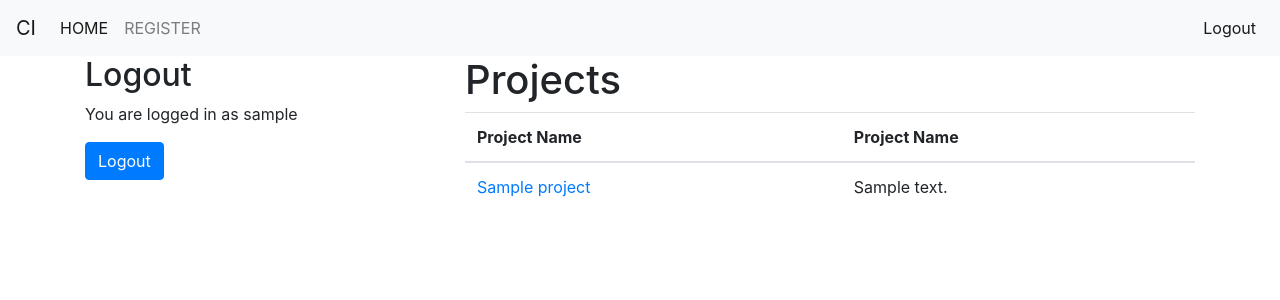
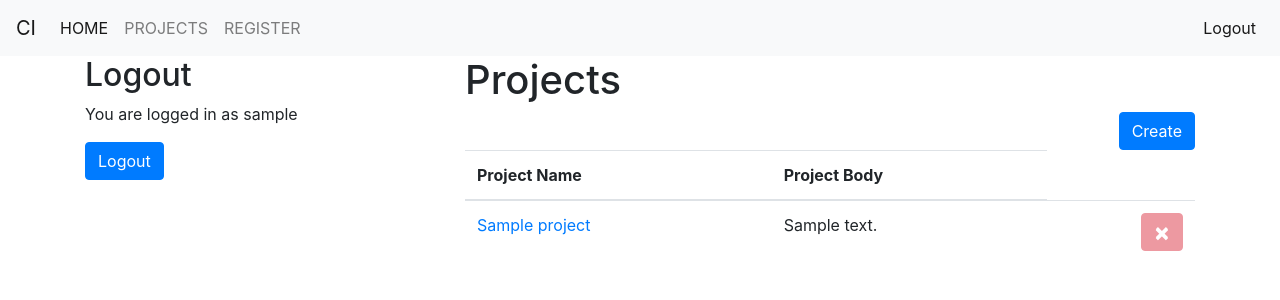
Before and after one commit to hanafa01/ci, a CodeIgniter app: page /GeniusSystems/projects in a window 1280 px wide. Shown: the top 300 px of the page. Run offline with CodeIgniter, Linux system fonts and the light colour scheme; the visitor is signed in with stand-in values (Sample User, id 1); tables that the repository leaves empty or names only in its code hold one stand-in row (values such as "Sample post"); some libraries are stand-ins or nearby versions.

Commit message:
all about projects

```diff
--- a/application/controllers/Home.php
+++ b/application/controllers/Home.php
@@ -3,6 +3,10 @@
 class Home extends CI_Controller{
 
     public function index(){
+        if($this->session->userData('logged_in')){
+            $data['my_projects'] = $this->Project_model->get_projects_of_user($this->session->userData('user_id'));
+        }
+
         $data['main_view'] = "home_view";
         $this->load->view('layouts/main', $data);
     }
--- a/application/controllers/Projects.php
+++ b/application/controllers/Projects.php
@@ -11,14 +11,57 @@ class Projects extends CI_Controller{
     }
 
     public function index(){
-        $data['projects'] = $this->Project_model->get_projects();
+        $user_id = $this->session->userdata('user_id');
+        $data['projects'] = $this->Project_model->get_projects_of_user($user_id);
+        // $data['projects'] = $this->Project_model->get_projects();   //all products with different users
         $data['main_view'] = "projects/index";
         $this->load->view('layouts/main', $data);
     }
 
-    public function display(){
+    public function display($projectid){
+        $data['project_data'] = $this->Project_model->get_project($projectid);
         $data['main_view'] = "projects/display";
         $this->load->view('layouts/main', $data);
+    }
+
+    public function create(){
+        $this->form_validation->set_rules('project_name', 'Project Name', 'trim|required');
+        $this->form_validation->set_rules('project_body', 'Project Body', 'trim|required');
+
+        if($this->form_validation->run() == FALSE){
+            $data['main_view'] = 'projects/create_project';
+            $this->load->view('layouts/main', $data);
+        }else{
+            $data = array('user_id' => $this->session->userData('user_id'), 'project_name' => $this->input->post('project_name'), 'project_body' => $this->input->post('project_body'));
+            if($this->Project_model->create_project($data)){
+                $this->session->set_flashdata('success_message', 'The Project has been created');
+                redirect("projects/index");
+            }
+        }
+    }
+
+    public function edit($projectid){
+        $this->form_validation->set_rules('project_name', 'Project Name', 'trim|required');
+        $this->form_validation->set_rules('project_body', 'Project Body', 'trim|required');
+
+        if($this->form_validation->run() == FALSE){
+            $data['project_data'] = $this->Project_model->get_project_info($projectid);
+            $data['main_view'] = 'projects/edit_project';
+            $this->load->view('layouts/main', $data);
+        }else{
+            $data = array('user_id' => $this->session->userData('user_id'), 'project_name' => $this->input->post('project_name'), 'project_body' => $this->input->post('project_body'));
+            if($this->Project_model->edit_project($projectid, $data)){
+                $this->session->set_flashdata('success_message', 'The Project has been Updated');
+                redirect("projects/index");
+            }
+        }
+    }
+
+    public function delete($projectid){
+        $this->Project_model->delete_project($projectid);
+        $this->session->set_flashdata('success_message', 'The Project has been Deleted');
+        redirect("projects/index");
+
     }
 
 
--- a/application/controllers/Users.php
+++ b/application/controllers/Users.php
@@ -78,9 +78,9 @@ class Users extends CI_Controller{
                 $this->session->set_userdata($user_data);
                 $this->session->set_flashdata('success_message', 'You are logged in!');
 
-                $data['main_view'] = "admin_view";
-                $this->load->view('layouts/main', $data);
-                // redirect('home/index');
+                //$data['main_view'] = "admin_view";
+                //$this->load->view('layouts/main', $data);
+                 redirect('home/index');
             }else{
                 $this->session->set_flashdata('error_message', 'You are not logged in!');
                 redirect('home/index');
--- a/application/models/Project_model.php
+++ b/application/models/Project_model.php
@@ -7,6 +7,39 @@ class Project_model extends CI_Model{
         return $query->result();
     }
 
+    public function get_project($project_id){
+        $this->db->where('id', $project_id);
+        $query = $this->db->get('projects');
+        return $query->row();
+    }
+
+    public function create_project($data){
+        $query = $this->db->insert('projects', $data);
+        return $query;
+    }
+
+    public function edit_project($projectid, $data){
+        $this->db->where(['id' => $projectid]);
+        $this->db->update('projects', $data);
+        return true;
+    }
+
+    public function delete_project($projectid){
+        $this->db->where('id', $projectid);
+        $this->db->delete('projects');
+    }
+
+    public function get_projects_of_user($userid){
+        $this->db->where('user_id', $userid);
+        $query = $this->db->get('projects');
+        return $query->result();
+    }
+
+    public function get_project_info($projectid){
+        $this->db->where('id', $projectid);
+        return $this->db->get('projects')->row();
+    }
+
 }
 
 ?>
--- a/application/views/layouts/main.php
+++ b/application/views/layouts/main.php
@@ -19,6 +19,9 @@
     <ul class="navbar-nav mr-auto">
       <li class="nav-item active">
         <a class="nav-link" href="<?= base_url(); ?>">HOME <span class="sr-only">(current)</span></a>
+      </li>
+      <li class="nav-item">
+        <a class="nav-link" href="<?= base_url() ?>projects/index">PROJECTS</a>
       </li>
       <li class="nav-item">
         <a class="nav-link" href="<?= base_url() ?>users/register">REGISTER</a>
--- a/application/views/projects/index.php
+++ b/application/views/projects/index.php
@@ -1,10 +1,26 @@
 <h1>Projects</h1>
+
+<?php if($this->session->flashdata('success_message')): ?>
+<div class="alert alert-success">
+        <?php echo $this->session->flashdata('success_message'); ?>
+</div>
+<?php endif;?>
+
+<?php if($this->session->flashdata('error_message')): ?>
+<div class="alert alert-danger">
+        <?php echo $this->session->flashdata('error_message'); ?>
+</div>
+<?php endif;?>
+
+<div class="float-right">
+    <a href="<?php echo base_url(); ?>projects/create" class="btn btn-primary">Create</a>
+</div>
 
 <table class="table">
     <thead>
         <tr>
             <th>Project Name</th>
-            <th>Project Name</th>
+            <th>Project Body</th>
         </tr>
     </thead>
     <tbody>
@@ -12,6 +28,7 @@
         <tr>
             <td><a href="<?php echo base_url()?>projects/display/<?php echo $project->id?>"><?= $project->project_name ?></a></td>
             <td><?= $project->project_body ?></td>
+            <td><a href="<?= base_url(); ?>projects/delete/<?= $project->id ?>"><span class="btn btn-danger close text-white" aria-hidden="true">&times;</span></a></td>
         </tr>
         <?php endforeach; ?>
     </tbody>
```
Also changed, not shown: application/views/home_view.php (+24 -0 lines), application/views/projects/create_project.php (added, +25 -0 lines), application/views/projects/display.php (+7 -4 lines), application/views/projects/edit_project.php (added, +25 -0 lines).
